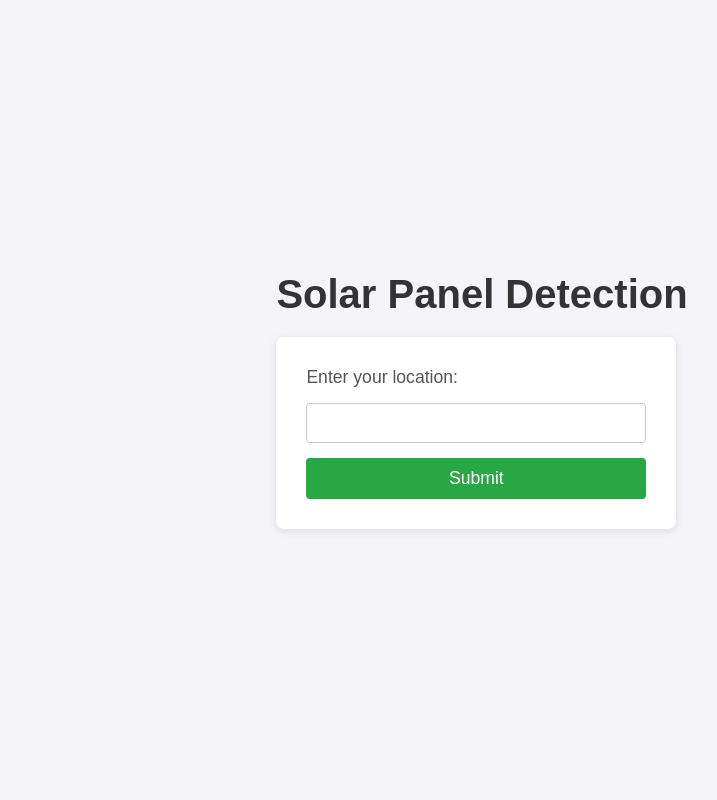
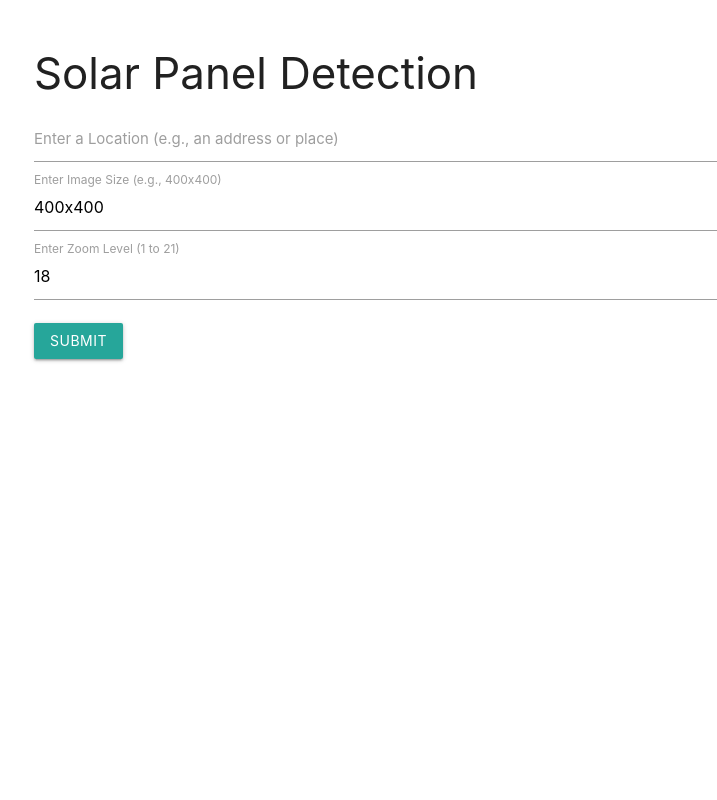
Before and after one commit to DavidMbelwa/panel_detection, a Flask app: page / in a window 1280 px wide. Shown: the whole page, without its empty margins (158-875 px from the left). Run offline with Flask 3, Linux system fonts and the light colour scheme.

Commit message:
Fixed the image processing issue

```diff
--- a/app.py
+++ b/app.py
@@ -1,301 +1,72 @@
-# from flask import Flask, request, jsonify, render_template
-# import numpy as np
-# import tensorflow as tf
-# import os
-# import pickle
-# from PIL import Image
-# import requests
-# from io import BytesIO
 
-
-
-# # Google Maps API key
-# API_KEY = "AIzaSyC22VUhVRz1iaJ1F1nCH_5uDE5Kdlt4io0"
-
-
-# app = Flask(__name__)
-
-
-# # Set up paths
-# base_dir = './' # Modify this if needed
-# keras_file_path = "solar_panel_detection_model.keras"
-# pickle_file_path = "solar_panel_detection_model.pkl"
-
-
-# # Load the Keras model
-# model = tf.keras.models.load_model(keras_file_path)
-# print("Keras model loaded successfully!")
-
-
-# # The fuction to get the coordinates of the location
-# def get_coordinates(location_name):
-#     """Get the latitude and longitude of a location using Google Geocoding API."""
-#     geocode_url = f"https://maps.googleapis.com/maps/api/geocode/json?address={location_name}&key={API_KEY}"
-#     response = requests.get(geocode_url)
-#     data = response.json()
-
-#     if data['status'] == 'OK':
-#         # Extract latitude and longitude from the response
-#         location = data['results'][0]['geometry']['location']
-#         lat, lng = location['lat'], location['lng']
-#         return lat, lng
-#     else:
-#         raise Exception("Error: Unable to fetch coordinates.")
-
-
-# # The function to fetch the satelite imagery
-# def get_satellite_image(lat, lng, zoom=19, size="400x400"):
-#     """Get a satellite image of a location using Google Maps Static API."""
-#     map_url = f"https://maps.googleapis.com/maps/api/staticmap?center={lat},{lng}&zoom={zoom}&size={size}&maptype=satellite&key={API_KEY}"
-#     response = requests.get(map_url)
-
-#     if response.status_code == 200:
-#         # Convert the response content to an image
-#         image = Image.open(BytesIO(response.content))
-#         return image
-#     else:
-#         raise Exception("Error: Unable to fetch satellite image.")
-
-
-# # The function to process the image
-# def load_and_preprocess_image(img):
-#     img = img.resize((101, 101))  # Resize the image
-#     img_array = np.array(img).astype(np.float32) / 255.0  # Normalize the image array
-
-#     # Create the grayscale image by taking the mean along the color channels
-#     grayscale = np.mean(img_array, axis=-1, keepdims=True)  # This produces a 2D array (height, width)
-
-#     # Ensure the grayscale image is strictly 2D (height, width)
-#     if grayscale.ndim != 2:
-#         grayscale = grayscale.squeeze()  # Remove any extra dimensions if present
-
-#     # Check if the grayscale image is large enough to compute gradients
-#     if grayscale.shape[0] > 2 and grayscale.shape[1] > 2:
-#         # Compute the gradients for the 2D grayscale image
-#         dx, dy = np.gradient(grayscale[:, :, 0])  # Calculate gradient if dimensions allow
-#         edge_magnitude = np.sqrt(dx**2 + dy**2)  # Compute edge magnitude
-#     else:
-#         # If the image is too small for gradient computation, set edge_magnitude to zeros
-#         edge_magnitude = np.zeros_like(grayscale)
-
-#     # Compute texture feature
-#     texture = np.abs(grayscale - np.mean(grayscale))  # Compute texture
-
-#     # Combine all features into one array (add channels back)
-#     features = np.concatenate(
-#         [
-#             img_array,  # Original image array (3D)
-#             grayscale[..., np.newaxis],  # Add grayscale back with a new axis
-#             edge_magnitude[..., np.newaxis],  # Add edge magnitude with a new axis
-#             texture[..., np.newaxis]  # Add texture with a new axis
-#         ],
-#         axis=-1  # Concatenate along the last axis (channels)
-#     )
-
-#     # Add batch dimension (required for model prediction)
-#     return np.expand_dims(features, axis=0)
-
-
-
-# # The function to classify the image
-# def classify_image(image):
-
-#      # Preprocess the image
-#     processed_image = load_and_preprocess_image(image)
-
-#     # Make prediction
-#     prediction = model.predict(processed_image)[0][0]
-#     predicted_class = 1 if prediction > 0.5 else 0
-
-#     return "There are solar panels" if predicted_class == 1 else "There are no solar panels in your area."
-
-
-# # Define the route for prediction
-# @app.route('/', methods=['GET','POST'])
-
-# def index():
-#     if request.method == "POST":
-#         # User location
-#         location_name = request.form.get("location")
-
-#         # Fetching coordinates for the location
-#         coordinates = get_coordinates(location_name)
-
-#         if not coordinates:
-#             return "Error: Could not find the location."
-
-#         lat, lng = coordinates
-
-#         # Fetching the satellite image
-#         image = get_satellite_image(lat, lng)
-
-#         if not image:
-#             return "Error: Could not fetch satellite image"
-
-#         #classification_result = classify_image(image)
-
-#         # Save the image to send it to the user interface
-#         img_io = BytesIO()
-#         image.save(img_io, "PNG")
-#         img_io.seek(0)
-
-#         # Send the image and classification result to be rendered in the HTML
-#         return render_template("index.html", image_url=request.url, classification="There are solar panels")
-
-#     # For GET request, simply render the form
-#     return render_template("index.html")
-
-# if __name__ == "__main__":
-#     app.run(debug=True)
-
-
-from flask import Flask, request, render_template, send_file
+from flask import Flask, request, render_template, jsonify
 import requests
+from io import BytesIO
 from PIL import Image
-from io import BytesIO
 import numpy as np
 import tensorflow as tf
-import os
-import pickle
-
-# Google Maps API key
-API_KEY = "AIzaSyC22VUhVRz1iaJ1F1nCH_5uDE5Kdlt4io0"
 
 app = Flask(__name__)
 
+# Load the trained model
+model = tf.keras.models.load_model('solar_panel_detection_model.keras')
+
+# Google Maps Static API Key (replace 'YOUR_GOOGLE_API_KEY' with your actual API key)
+GOOGLE_MAPS_API_KEY = "AIzaSyC22VUhVRz1iaJ1F1nCH_5uDE5Kdlt4io0"
+
+# Preprocessing function (as defined in the original code)
+def load_and_preprocess_image_from_url(url):
+    response = requests.get(url)
+    img = Image.open(BytesIO(response.content)).convert('RGB').resize((101, 101))
+    img_array = np.array(img).astype(np.float32) / 255.0
+
+    # Create additional features
+    grayscale = np.mean(img_array, axis=-1, keepdims=True)
+    dx, dy = np.gradient(grayscale[:, :, 0])
+    edge_magnitude = np.sqrt(dx**2 + dy**2)
+    texture = np.abs(grayscale - np.mean(grayscale))
+
+    # Combine all features
+    features = np.concatenate([img_array, grayscale, edge_magnitude[..., np.newaxis], texture], axis=-1)
+    return np.expand_dims(features, axis=0)
+
+# Route for the front-end
+@app.route('/')
+def home():
+    return render_template('index.html')
+
+# API endpoint to classify an image based on the location
+@app.route('/classify', methods=['POST'])
+def classify():
+    location = request.form.get('location')
+    size = request.form.get('size', '400x400')  # Default size is 400x400
+    zoom = request.form.get('zoom', 18)  # Default zoom level is 18
+
+    if not location:
+        return jsonify({'error': 'No location provided'}), 400
+
+    # Fetch the satellite image using Google Maps Static API with adjustable size and zoom
+    static_map_url = (
+        f"https://maps.googleapis.com/maps/api/staticmap?center={location}"
+        f"&zoom={zoom}&size={size}&maptype=satellite&key={GOOGLE_MAPS_API_KEY}"
+    )
+
+    try:
+        # Preprocess the image
+        features = load_and_preprocess_image_from_url(static_map_url)
+
+        # Predict if there are solar panels in the image
+        prediction = model.predict(features)[0][0]
+        prediction_label = "Solar panels detected" if prediction > 0.5 else "No solar panels detected"
+
+        return jsonify({
+            'location': location,
+            'prediction': prediction_label,
+            'image_url': static_map_url
+        })
+    except Exception as e:
+        return jsonify({'error': str(e)}), 500
 
 
-# Set up paths
-base_dir = './' # Modify this if needed
-keras_file_path = "solar_panel_detection_model.keras"
-pickle_file_path = "solar_panel_detection_model.pkl"
-
-
-# Load the Keras model
-model = tf.keras.models.load_model(keras_file_path)
-print("Keras model loaded successfully!")
-
-
-
-# The function to get the coordinates of the location
-def get_coordinates(location_name):
-    """Get the latitude and longitude of a location using Google Geocoding API."""
-    geocode_url = f"https://maps.googleapis.com/maps/api/geocode/json?address={location_name}&key={API_KEY}"
-    response = requests.get(geocode_url)
-    data = response.json()
-
-    if data['status'] == 'OK':
-        # Extract latitude and longitude from the response
-        location = data['results'][0]['geometry']['location']
-        lat, lng = location['lat'], location['lng']
-        return lat, lng
-    else:
-        raise Exception("Error: Unable to fetch coordinates.")
-
-# The function to fetch the satellite imagery
-def get_satellite_image(lat, lng, zoom=19, size="900x900"):
-    """Get a satellite image of a location using Google Maps Static API."""
-    map_url = f"https://maps.googleapis.com/maps/api/staticmap?center={lat},{lng}&zoom={zoom}&size={size}&maptype=satellite&key={API_KEY}"
-    response = requests.get(map_url)
-
-    if response.status_code == 200:
-        # Convert the response content to an image
-        image = Image.open(BytesIO(response.content))
-        img_io = BytesIO()
-        image.save(img_io, 'PNG')
-        img_io.seek(0)
-        return img_io
-    else:
-        raise Exception("Error: Unable to fetch satellite image.")
-
-
-# The function to process the image
-def load_and_preprocess_image(img):
-    img = img.resize((101, 101))  # Resize the image
-    img_array = np.array(img).astype(np.float32) / 255.0  # Normalize the image array
-
-    # Create the grayscale image by taking the mean along the color channels
-    grayscale = np.mean(img_array, axis=-1, keepdims=True)  # This produces a 2D array (height, width)
-
-    # Ensure the grayscale image is strictly 2D (height, width)
-    if grayscale.ndim != 2:
-        grayscale = grayscale.squeeze()  # Remove any extra dimensions if present
-
-    # Check if the grayscale image is large enough to compute gradients
-    if grayscale.shape[0] > 2 and grayscale.shape[1] > 2:
-        # Compute the gradients for the 2D grayscale image
-        dx, dy = np.gradient(grayscale[:, :, 0])  # Calculate gradient if dimensions allow
-        edge_magnitude = np.sqrt(dx**2 + dy**2)  # Compute edge magnitude
-    else:
-        # If the image is too small for gradient computation, set edge_magnitude to zeros
-        edge_magnitude = np.zeros_like(grayscale)
-
-    # Compute texture feature
-    texture = np.abs(grayscale - np.mean(grayscale))  # Compute texture
-
-    # Combine all features into one array (add channels back)
-    features = np.concatenate(
-        [
-            img_array,  # Original image array (3D)
-            grayscale[..., np.newaxis],  # Add grayscale back with a new axis
-            edge_magnitude[..., np.newaxis],  # Add edge magnitude with a new axis
-            texture[..., np.newaxis]  # Add texture with a new axis
-        ],
-        axis=-1  # Concatenate along the last axis (channels)
-    )
-
-    # Add batch dimension (required for model prediction)
-    return np.expand_dims(features, axis=0)
-
-
-# The function to classify the image
-def classify_image(image):
-
-     # Preprocess the image
-    processed_image = load_and_preprocess_image(image)
-
-    # Make prediction
-    prediction = model.predict(processed_image)[0][0]
-    predicted_class = 1 if prediction > 0.5 else 0
-
-    return "There are solar panels" if predicted_class == 1 else "There are no solar panels in your area."
-
-
-# Define the route for prediction
-@app.route('/', methods=['GET','POST'])
-
-def index():
-    if request.method == "POST":
-        # User location
-        location_name = request.form.get("location")
-
-        # Fetching coordinates for the location
-        coordinates = get_coordinates(location_name)
-
-        if not coordinates:
-            return "Error: Could not find the location."
-
-        lat, lng = coordinates
-
-        # Fetching the satellite image
-        image = get_satellite_image(lat, lng)
-
-        if not image:
-            return "Error: Could not fetch satellite image"
-
-        classification_result = classify_image(image)
-
-        # Save the image to send it to the user interface
-        img_io = BytesIO()
-        image.save(img_io, "PNG")
-        img_io.seek(0)
-
-        # Send the image and classification result to be rendered in the HTML
-        #return render_template("index.html", image_url=request.url, classification="There are solar panels")
-        return send_file(image, mimetype='image/png')
-
-    # For GET request, simply render the form
-    return render_template("index.html")
-
-if __name__ == "__main__":
+if __name__ == '__main__':
     app.run(debug=True)
--- a/templates/index.html
+++ b/templates/index.html
@@ -3,113 +3,93 @@
 <head>
     <meta charset="UTF-8">
     <meta name="viewport" content="width=device-width, initial-scale=1.0">
-    <title>Solar Panel Detection</title>
+    <title>Solar Panel Detector</title>
+    <link rel="stylesheet" href="https://cdnjs.cloudflare.com/ajax/libs/materialize/1.0.0/css/materialize.min.css">
     <style>
-        /* Reset some default styles */
-        * {
-            margin: 0;
-            padding: 0;
-            box-sizing: border-box;
+        .container {
+            margin-top: 50px;
         }
-
-        body {
-            font-family: 'Arial', sans-serif;
-            background-color: #f4f4f9;
-            display: flex;
-            justify-content: center;
-            align-items: center;
-            height: 100vh;
-            padding: 20px;
-        }
-
-        h1 {
-            text-align: center;
-            margin-bottom: 20px;
-            font-size: 2.5em;
-            color: #333;
-        }
-
-        form {
-            display: flex;
-            flex-direction: column;
-            gap: 15px;
-            background-color: #fff;
-            padding: 30px;
-            border-radius: 8px;
-            box-shadow: 0 2px 10px rgba(0, 0, 0, 0.1);
-            width: 100%;
-            max-width: 400px;
-        }
-
-        label {
-            font-size: 1.1em;
-            color: #555;
-        }
-
-        input[type="text"] {
-            padding: 10px;
-            font-size: 1em;
-            border: 1px solid #ccc;
-            border-radius: 4px;
-            width: 100%;
-        }
-
-        button {
-            padding: 10px;
-            font-size: 1.1em;
-            background-color: #28a745;
-            color: white;
-            border: none;
-            border-radius: 4px;
-            cursor: pointer;
-            transition: background-color 0.3s ease;
-        }
-
-        button:hover {
-            background-color: #218838;
-        }
-
-        .result {
-            margin-top: 20px;
-            padding: 20px;
-            background-color: #fff;
-            border-radius: 8px;
-            box-shadow: 0 2px 10px rgba(0, 0, 0, 0.1);
-            text-align: center;
-        }
-
-        .result p {
-            font-size: 1.2em;
-            color: #333;
-        }
-
-        img {
-            margin-top: 15px;
+        .result img {
             max-width: 100%;
-            border-radius: 8px;
-            box-shadow: 0 2px 10px rgba(0, 0, 0, 0.1);
         }
     </style>
 </head>
 <body>
+    <div class="container">
+        <h3>Solar Panel Detection</h3>
+        <form id="location-form">
+            <div class="input-field">
+                <input type="text" id="location" name="location" required>
+                <label for="location">Enter a Location (e.g., an address or place)</label>
+            </div>
 
-    <div>
-        <h1>Solar Panel Detection</h1>
-        <form action="/" method="POST" enctype="multipart/form-data">
-            <label for="location">Enter your location:</label>
-            <input type="text" name="location" required>
-            <button type="submit">Submit</button>
+            <div class="input-field">
+                <input type="text" id="size" name="size" value="400x400" required>
+                <label for="size">Enter Image Size (e.g., 400x400)</label>
+            </div>
+
+            <div class="input-field">
+                <input type="number" id="zoom" name="zoom" min="1" max="21" value="18" required>
+                <label for="zoom">Enter Zoom Level (1 to 21)</label>
+            </div>
+
+            <button type="submit" class="btn waves-effect waves-light">Submit</button>
         </form>
 
-        {% if request.method == 'POST' %}
-        <div class="result">
-            <p>{{ classification }}</p>
+        <div class="result" style="display:none;">
+            <h5>Classification Result:</h5>
+            <p id="classification"></p>
+            <img id="satellite-image" src="" alt="Satellite image of location">
+        </div>
 
-            <h2>The satellite image of your location:</h2>
-            <img src="{{ url_for('index') }}" alt="Satellite Image">
-        </div>
-        {% endif %}
+        <div id="error-message" class="red-text" style="display:none;"></div>
     </div>
 
+    <script>
+        document.getElementById('location-form').addEventListener('submit', function (e) {
+            e.preventDefault();
+
+            const location = document.getElementById('location').value;
+            const size = document.getElementById('size').value;
+            const zoom = document.getElementById('zoom').value;
+
+            const resultDiv = document.querySelector('.result');
+            const classificationText = document.getElementById('classification');
+            const satelliteImage = document.getElementById('satellite-image');
+            const errorMessage = document.getElementById('error-message');
+
+            resultDiv.style.display = 'none';
+            errorMessage.style.display = 'none';
+
+            // Send request to the backend
+            fetch('/classify', {
+                method: 'POST',
+                headers: {
+                    'Content-Type': 'application/x-www-form-urlencoded',
+                },
+                body: new URLSearchParams({
+                    'location': location,
+                    'size': size,
+                    'zoom': zoom
+                })
+            })
+            .then(response => response.json())
+            .then(data => {
+                if (data.error) {
+                    throw new Error(data.error);
+                }
+
+                classificationText.textContent = data.prediction;
+                satelliteImage.src = data.image_url;
+                resultDiv.style.display = 'block';
+            })
+            .catch(error => {
+                errorMessage.textContent = error.message;
+                errorMessage.style.display = 'block';
+            });
+        });
+    </script>
+
+    <script src="https://cdnjs.cloudflare.com/ajax/libs/materialize/1.0.0/js/materialize.min.js"></script>
 </body>
 </html>
```
Also changed, not shown: extra_1.py (deleted, +0 -87 lines), templates/extra_1.html (deleted, +0 -68 lines).
